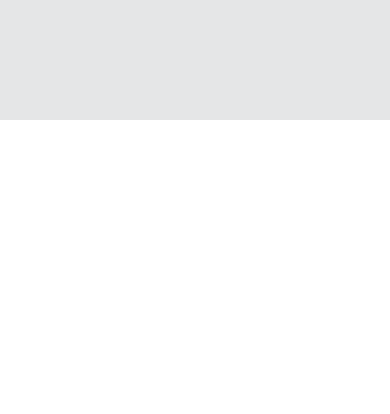
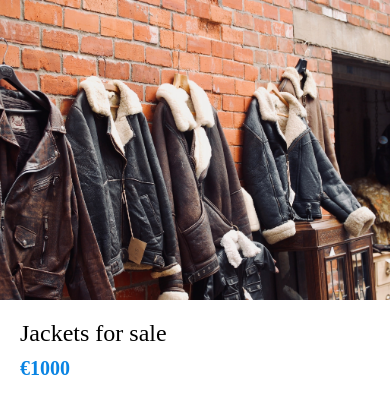
Before and after one commit to jschaik/react-native-p5-6, a React Native app: screen / in a window 390 px wide. Shown: the top 414 px of the page. Built offline with nearby package versions, Linux system fonts and the light colour scheme.

Commit message:
card & card details

```diff
--- a/App.js
+++ b/App.js
@@ -6,16 +6,12 @@
 import { MaterialCommunityIcons } from "@expo/vector-icons";
 import AppText from "./app/components/AppText";
 import AppButton from "./app/components/AppButton";
+import Card from "./app/components/Card";
+import ListingDetailsScreen from "./app/screens/ListingDetailsScreen";
 
 export default function App() {
   return (
-    <View
-      style={{
-        backgroundColor: "#e5e6e7",
-        padding: 20,
-        paddingTop: 100
-      }}
-    >
-     </View>
+
+    <ListingDetailsScreen />
   );
 }
--- a/app/components/AppText.js
+++ b/app/components/AppText.js
@@ -1,9 +1,9 @@
 import React from 'react';
 import { Text, Platform, StyleSheet} from 'react-native';
 
-function AppText({children}) {
+function AppText({children, style}) {
     return (
-        <Text style={styles.text}>{children}</Text>
+    <Text style={[styles.text, style]}>{children}</Text>
     );
 }
 
--- a/app/components/Card.js
+++ b/app/components/Card.js
@@ -1,11 +1,46 @@
-import React from 'react';
+import React from "react";
+import { View, Image, StyleSheet } from "react-native";
 
-function Card(props) {
-    return (
-        <div>
+import colors from "../config/colors";
+import AppText from "./AppText";
 
-        </div>
-    );
+function Card({ image, title, subTitle }) {
+  return (
+    <View style={styles.card}>
+      <Image style={styles.image} source={image} />
+
+      <View style={styles.detailsContainer}>
+        <AppText style={styles.title}>{title}</AppText>
+        <AppText style={styles.subTitle}>{subTitle}</AppText>
+      </View>
+    </View>
+  );
 }
 
+const styles = StyleSheet.create({
+  card: {
+    borderRadius: 15,
+    marginBottom: 20,
+    backgroundColor: colors.white,
+    overflow: "hidden",
+  },
+  image: {
+    width: "100%",
+    height: 200,
+  },
+
+  detailsContainer: {
+      padding: 20
+  },
+
+  title: {
+      marginBottom: 7
+  },
+
+  subTitle:{
+      color: colors.secondary,
+      fontWeight: "bold"
+  }
+});
+
 export default Card;
--- /dev/null
+++ b/app/components/ListItem.js
@@ -0,0 +1,11 @@
+import React from 'react';
+
+function ListItem(props) {
+    return (
+        <div>
+
+        </div>
+    );
+}
+
+export default ListItem;
--- /dev/null
+++ b/app/screens/ListingDetailsScreen.js
@@ -0,0 +1,47 @@
+import React from "react";
+import { View, Image, StyleSheet } from "react-native";
+import AppText from "../components/AppText";
+import ListItem from "../components/ListItem";
+
+import colors from "../config/colors";
+
+function ListingDetailsScreen(props) {
+  return (
+    <View>
+      <Image style={styles.image} source={require("../assets/jackets.jpeg")} />
+
+      <View style={styles.detailsContainer}>
+        <AppText style={styles.title}>Jackets for sale</AppText>
+        <AppText style={styles.price}>€1000</AppText>
+
+        <ListItem
+          image={require("../assets/person.jpeg")}
+          title="jason van schaik"
+          subTitle="5 artikelen"
+        />
+      </View>
+    </View>
+  );
+}
+
+const styles = StyleSheet.create({
+  image: {
+    width: "100%",
+    height: 300,
+  },
+  detailsContainer: {
+    padding: 20,
+  },
+  title: {
+    fontSize: 24,
+    fontWeight: "500",
+  },
+  price: {
+    color: colors.secondary,
+    fontWeight: "bold",
+    fontSize: 20,
+    marginVertical: 10,
+  },
+});
+
+export default ListingDetailsScreen;
```
Also changed, not shown: app/assets/person.jpeg (added).
